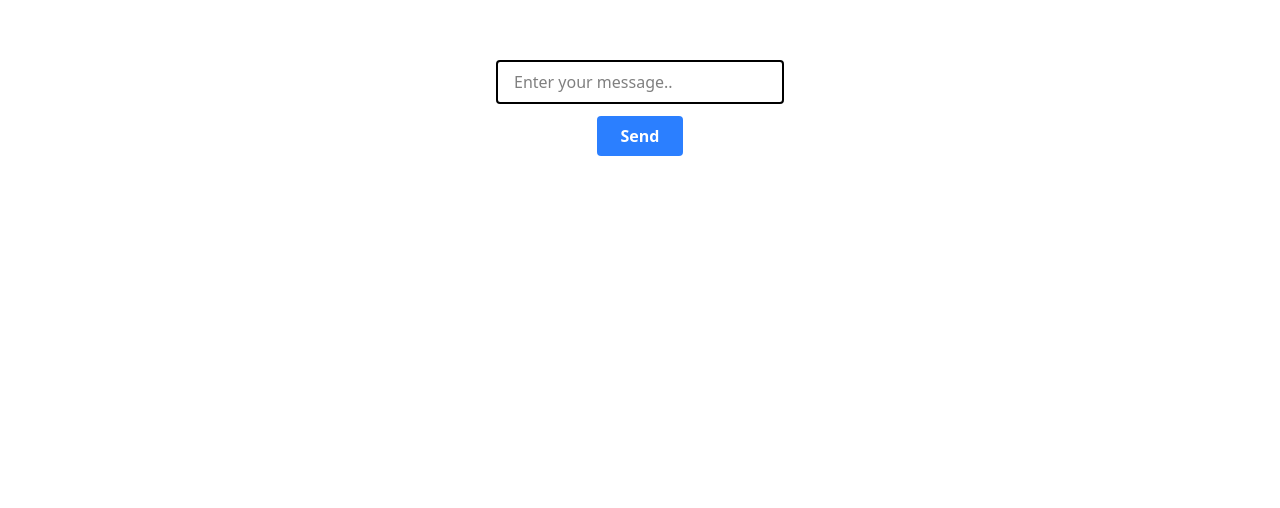
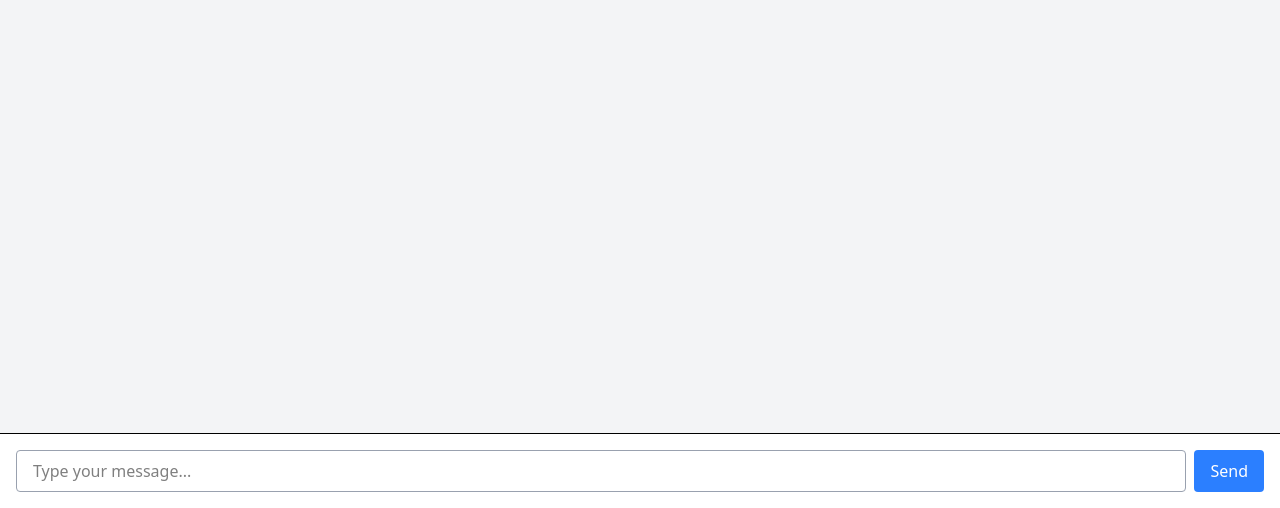
Before and after one commit to rajnishsingh1997/Persona_based_chat, a React (Vite) app in the folder Frontend/: page / in a window 1280 px wide. Shown: the part 292-800 px from the top of the page. Built offline with nearby package versions, Linux system fonts and the light colour scheme.

Commit message:
added chat ui

```diff
--- a/Frontend/src/components/ChatScreen.jsx
+++ b/Frontend/src/components/ChatScreen.jsx
@@ -1,17 +1,15 @@
-import React from "react";
-import { useState } from "react";
-import { useQuery } from "@tanstack/react-query";
+import React, { useState } from "react";
 
 const ChatScreen = () => {
   const [userQuery, setUserQuery] = useState("");
-  const [modelResponse, setModelResponse] = useState("");
+  const [messages, setMessages] = useState([]);
   const [error, setError] = useState({
     message: "",
   });
 
   async function sendUserInput(userQuery) {
     if (!userQuery) {
-      throw new Error("input string not provided");
+      throw new Error("Input string not provided");
     }
     const payload = {
       query: userQuery,
@@ -33,14 +31,18 @@ const ChatScreen = () => {
     }
   }
 
-  const handleInputUserQuery = (e) => {
-    setUserQuery(e.target.value);
-  };
+  const handleSubmitUserMessage = async () => {
+    if (!userQuery.trim()) return;
+    const newMessages = [...messages, { sender: "user", text: userQuery }];
+    setMessages(newMessages);
+    setUserQuery("");
 
-  const handleSubmitUserMessage = async (userQuery) => {
     try {
       const responseFromModel = await sendUserInput(userQuery);
-      setModelResponse(responseFromModel.message);
+      setMessages((prev) => [
+        ...prev,
+        { sender: "bot", text: responseFromModel.message },
+      ]);
     } catch (error) {
       setError({
         message: error.message,
@@ -49,21 +51,42 @@ const ChatScreen = () => {
   };
 
   return (
-    <div className="flex flex-col items-center justify-center h-screen space-y-3">
+    <div className="flex flex-col h-screen bg-gray-100">
+      <div className="flex-1 overflow-y-auto p-4 space-y-3">
+        {messages.map((msg, idx) => (
+          <div
+            key={idx}
+            className={`flex ${
+              msg.sender === "user" ? "justify-end" : "justify-start"
+            }`}
+          >
+            <div
+              className={`px-4 py-2 rounded-lg max-w-xs ${
+                msg.sender === "user"
+                  ? "bg-blue-500 text-white rounded-br-none"
+                  : "bg-gray-300 text-black rounded-bl-none"
+              }`}
+            >
+              {msg.text}
+            </div>
+          </div>
+        ))}
+      </div>
+
+      <div className="p-4 border-t bg-white flex space-x-2">
         <input
           value={userQuery}
-        onChange={handleInputUserQuery}
-        placeholder="Enter your message.."
-        className="border-2 border-black px-4 py-2 rounded w-72"
+          onChange={(e) => setUserQuery(e.target.value)}
+          placeholder="Type your message..."
+          className="flex-1 border border-gray-400 rounded px-4 py-2 focus:outline-none"
         />
         <button
-        onClick={() => {
-          handleSubmitUserMessage(userQuery);
-        }}
-        className="bg-blue-500 text-white font-semibold px-6 py-2 rounded hover:bg-blue-600"
+          onClick={handleSubmitUserMessage}
+          className="bg-blue-500 text-white px-4 py-2 rounded hover:bg-blue-600"
         >
           Send
         </button>
+      </div>
     </div>
   );
 };
```
Lines whose indentation alone changed are shown as unchanged.
